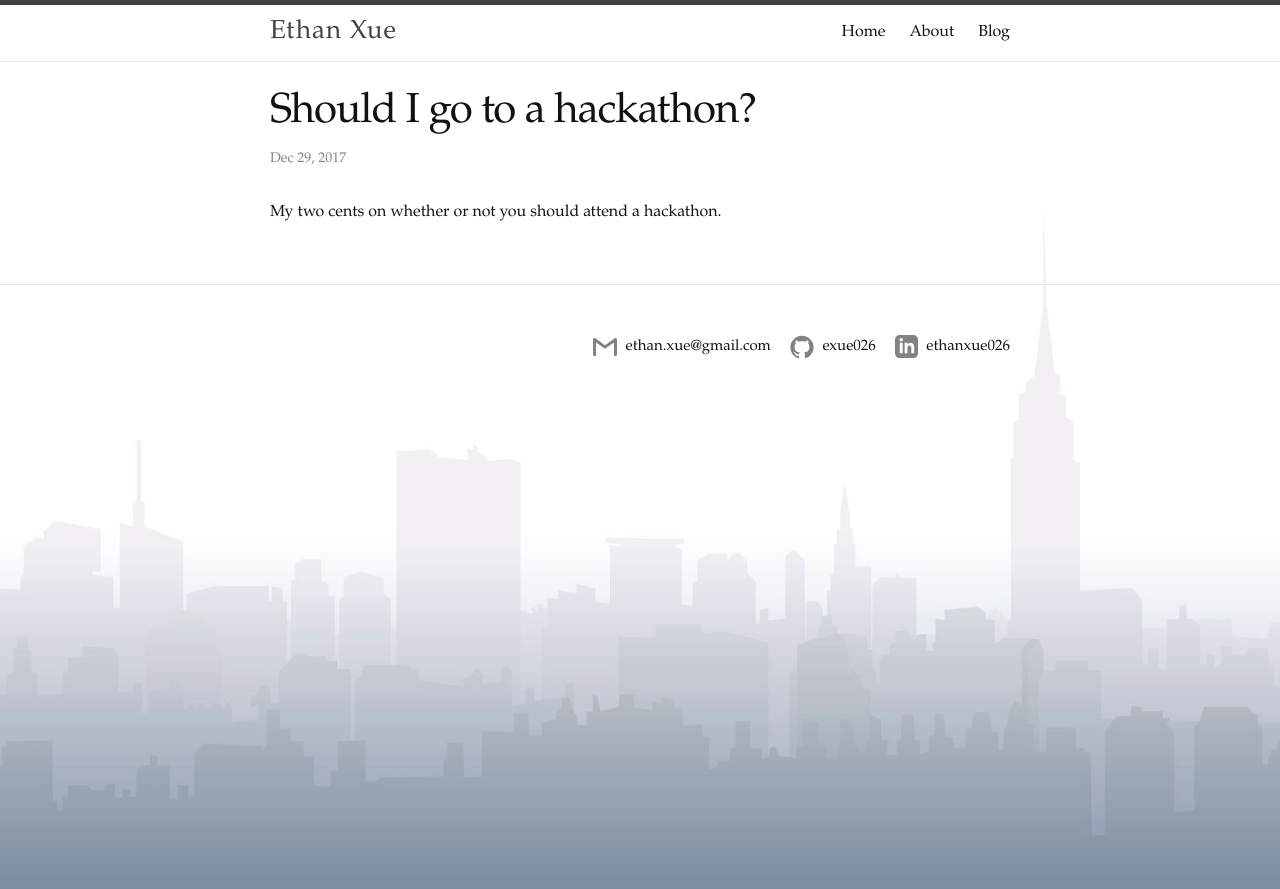
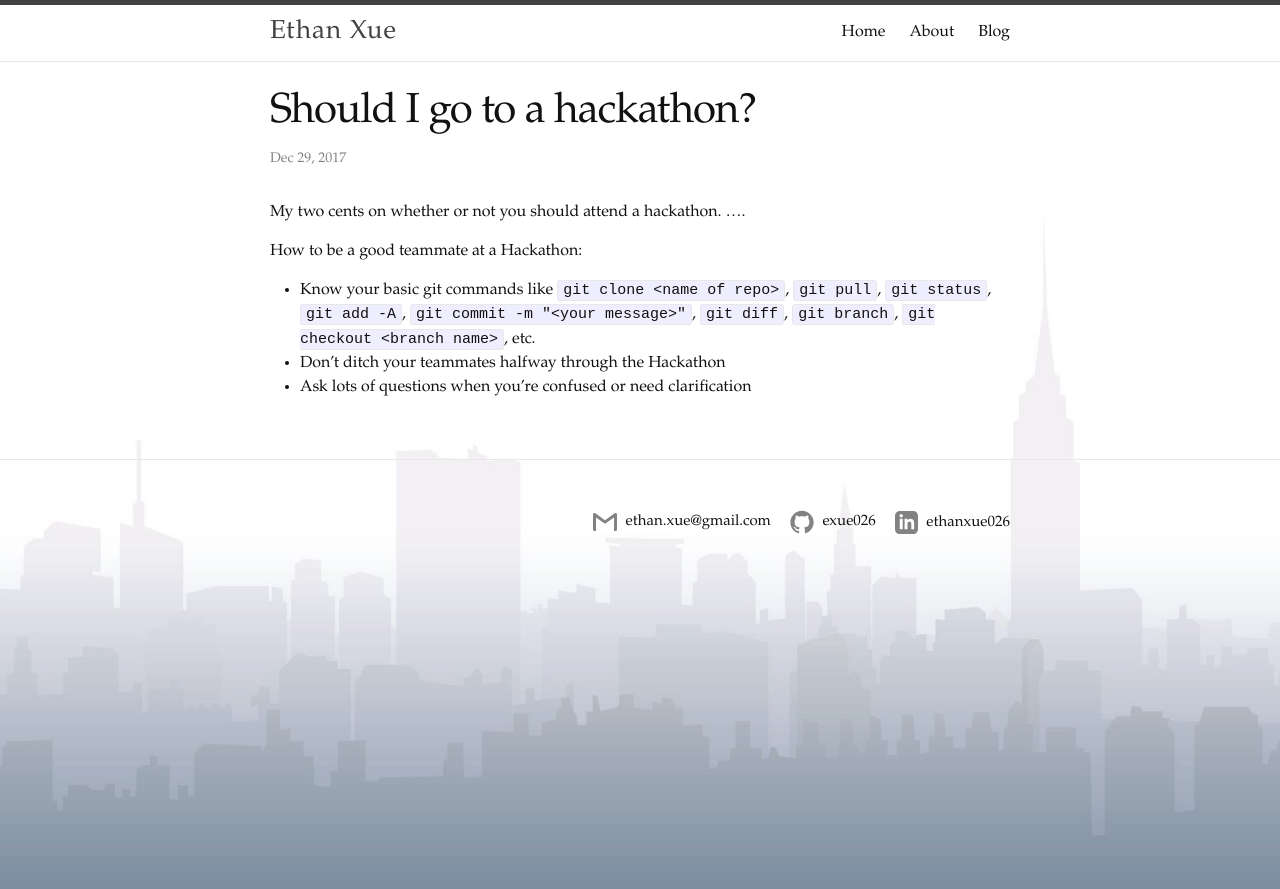
Before and after one commit to exue026/mysite, a Jekyll site: the page built from _posts/2017-12-29-hackathons.md, in a window 1280 px wide. Shown: the top 889 px of the page. Built offline with Jekyll 4.4.1, drawn with Linux system fonts in a browser that asks for light colours; comment, search, counter and statistics services are not loaded.

Commit message:
configured disqus

```diff
--- a/_config.yml
+++ b/_config.yml
@@ -18,9 +18,10 @@
 email: ethan.xue@gmail.com
 description: "Ethan Xue's personal website"
 baseurl: "" # the subpath of your site, e.g. /blog
-url: "http://ethanxue.tech" # the base hostname & protocol for your site, e.g. http://example.com
+url: "http://www.ethanxue.tech" # the base hostname & protocol for your site, e.g. http://example.com
 github_username: exue026
 linkedin_username: ethanxue026
+disqus_shortname: ethanxue-tech
 
 # Build settings
 markdown: kramdown
--- a/_includes/disqus_comments.html
+++ b/_includes/disqus_comments.html
@@ -1,5 +1,4 @@
-{% if page.comments != false and jekyll.environment == "production" %}
-
+{% if page.comments != false %}
   <div id="disqus_thread"></div>
   <script>
     var disqus_config = function () {
@@ -10,7 +9,7 @@
     (function() {
       var d = document, s = d.createElement('script');
 
-      s.src = 'https://{{ site.disqus.shortname }}.disqus.com/embed.js';
+      s.src = 'https://{{ site.disqus_shortname }}.disqus.com/embed.js';
 
       s.setAttribute('data-timestamp', +new Date());
       (d.head || d.body).appendChild(s);
--- a/_layouts/post.html
+++ b/_layouts/post.html
@@ -19,7 +19,7 @@
     {{ content }}
   </div>
 
-  {% if site.disqus.shortname %}
+  {% if site.disqus_shortname %}
     {% include disqus_comments.html %}
   {% endif %}
 </article>
--- a/_posts/2017-12-29-hackathons.md
+++ b/_posts/2017-12-29-hackathons.md
@@ -6,3 +6,10 @@
 ---
 
 My two cents on whether or not you should attend a hackathon.
+....
+
+How to be a good teammate at a Hackathon:
+
+* Know your basic git commands like `git clone <name of repo>`,  `git pull`, `git status`, `git add -A`, `git commit -m "<your message>"`, `git diff`, `git branch`, `git checkout <branch name>`, etc.
+* Don't ditch your teammates halfway through the Hackathon
+* Ask lots of questions when you're confused or need clarification
--- a/_sass/minima/_layout.scss
+++ b/_sass/minima/_layout.scss
@@ -270,4 +270,8 @@
 #home-container {
   margin-top: 18%;
   margin-bottom: 18%;
+  @media screen and (max-width: $on-palm) {
+    margin-top: 20%;
+    margin-bottom: 20%;
+  }
 }
```
